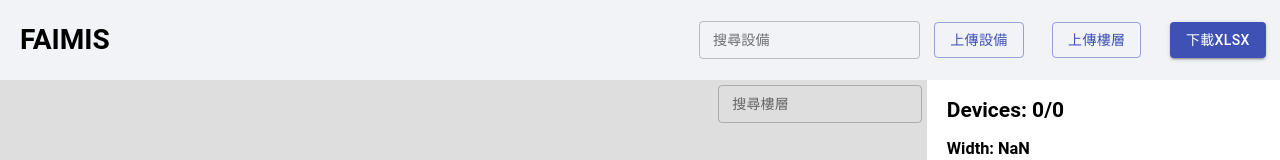
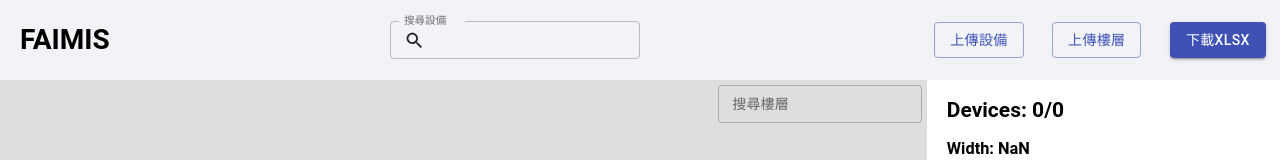
Before and after one commit to MuJungHo/device-location, a React app: page / in a window 1280 px wide. Shown: the top 160 px of the page. Built offline with nearby package versions, Linux system fonts and the light colour scheme.

Commit message:
feat: enhance layout

```diff
--- a/src/components/Header.js
+++ b/src/components/Header.js
@@ -4,10 +4,12 @@ import {
   Button,
   Menu,
   MenuItem,
-  TextField
+  TextField,
+  InputAdornment
 } from '@material-ui/core'
 import xlsx from 'xlsx'
 import devices from "../device_list.json"
+import SearchIcon from '@material-ui/icons/Search';
 
 export default ({
   setFloors,
@@ -113,8 +115,18 @@ export default ({
         onChange={handleUploadPNG}
         type="file"
       />
-      <TextField variant='outlined' size="small" label="搜尋設備" value={searchDevice} onChange={e => setSearchDevice(e.target.value)} />
+      <TextField
+        InputProps={{
+          startAdornment: (
+            <InputAdornment position="start">
+              <SearchIcon />
+            </InputAdornment>
+          ),
+        }}
+        variant='outlined'
+        size="small" label="搜尋設備" value={searchDevice} onChange={e => setSearchDevice(e.target.value)} />
 
+      <div style={{ flex: 1 }}></div>
       <div style={{ width: 360, display: 'flex', justifyContent: 'space-around' }}>
 
         <label htmlFor="contained-button-xlsx">
```
